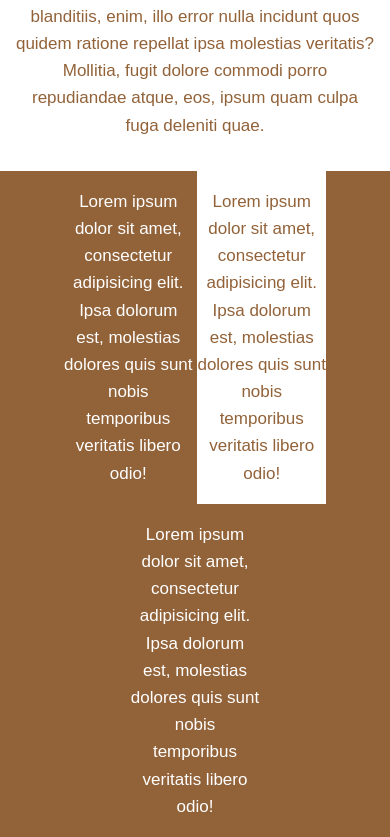
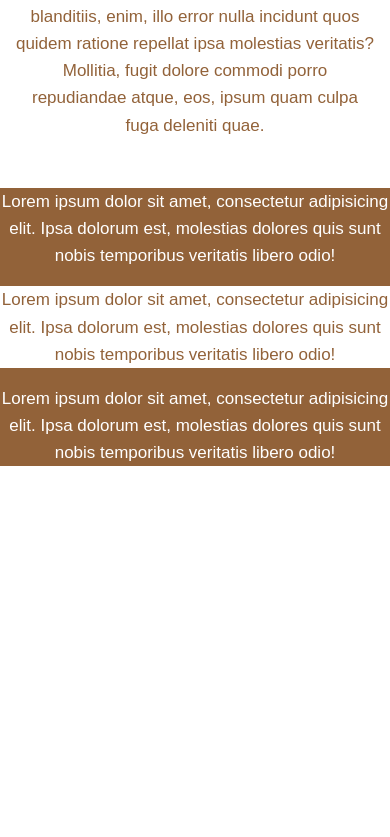
Before and after one commit to mykhailmykhailenko/lending-page, a plain HTML site: page index.html in a window 390 px wide. Shown: the part 1780-2617 px from the top of the page. After the commit the page ends 2263 px from the top, so only its background shows below. Drawn offline with Linux system fonts and the light colour scheme.

Commit message:
mobile media

```diff
--- a/style.css
+++ b/style.css
@@ -75,3 +75,11 @@ button:hover {
    margin: 0;
    padding: 0;
 }
+
+@media screen and (max-width: 576px) {
+   .section-c-text {
+      display: block;
+      width: 100%;
+   }
+
+}
```
